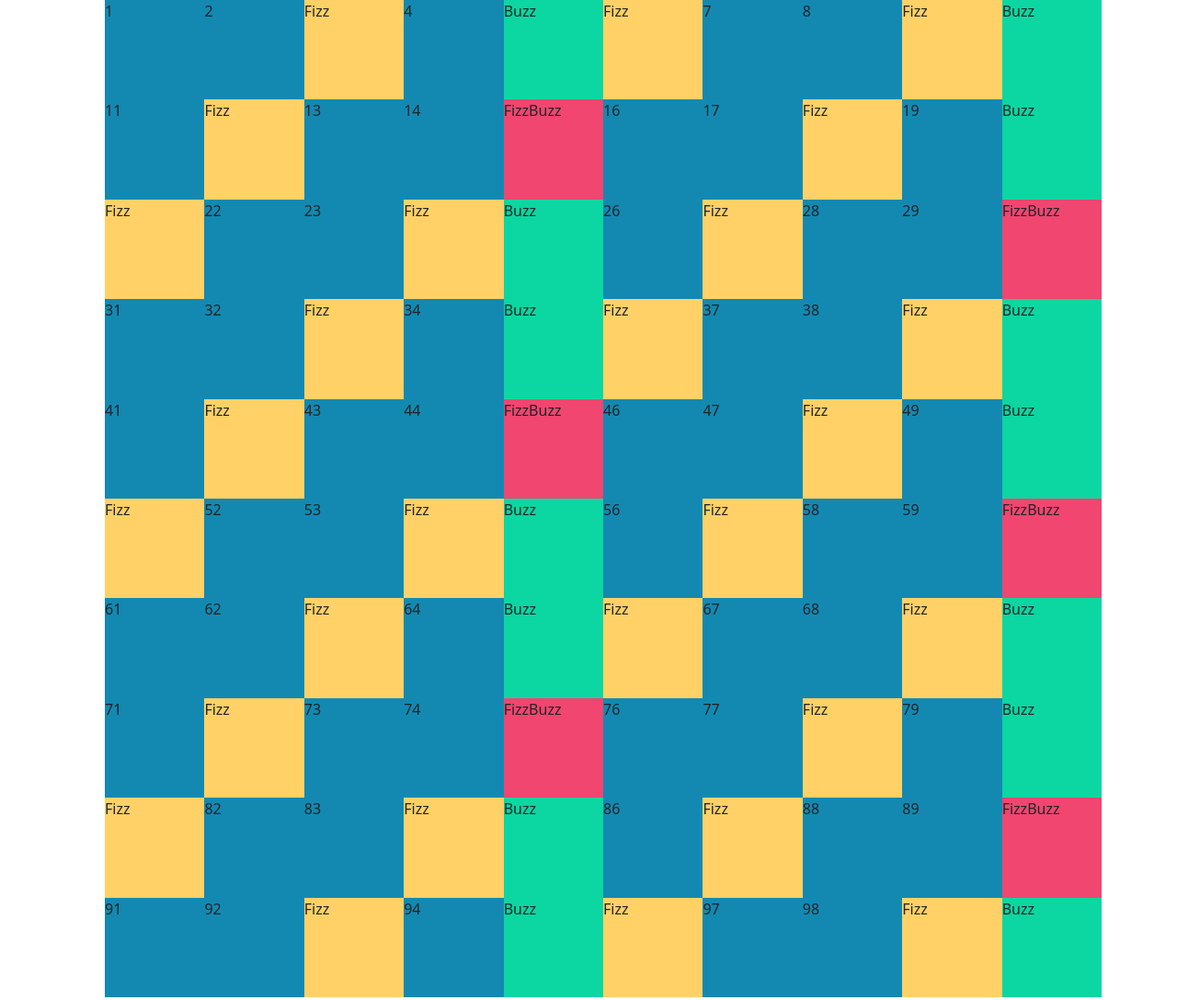
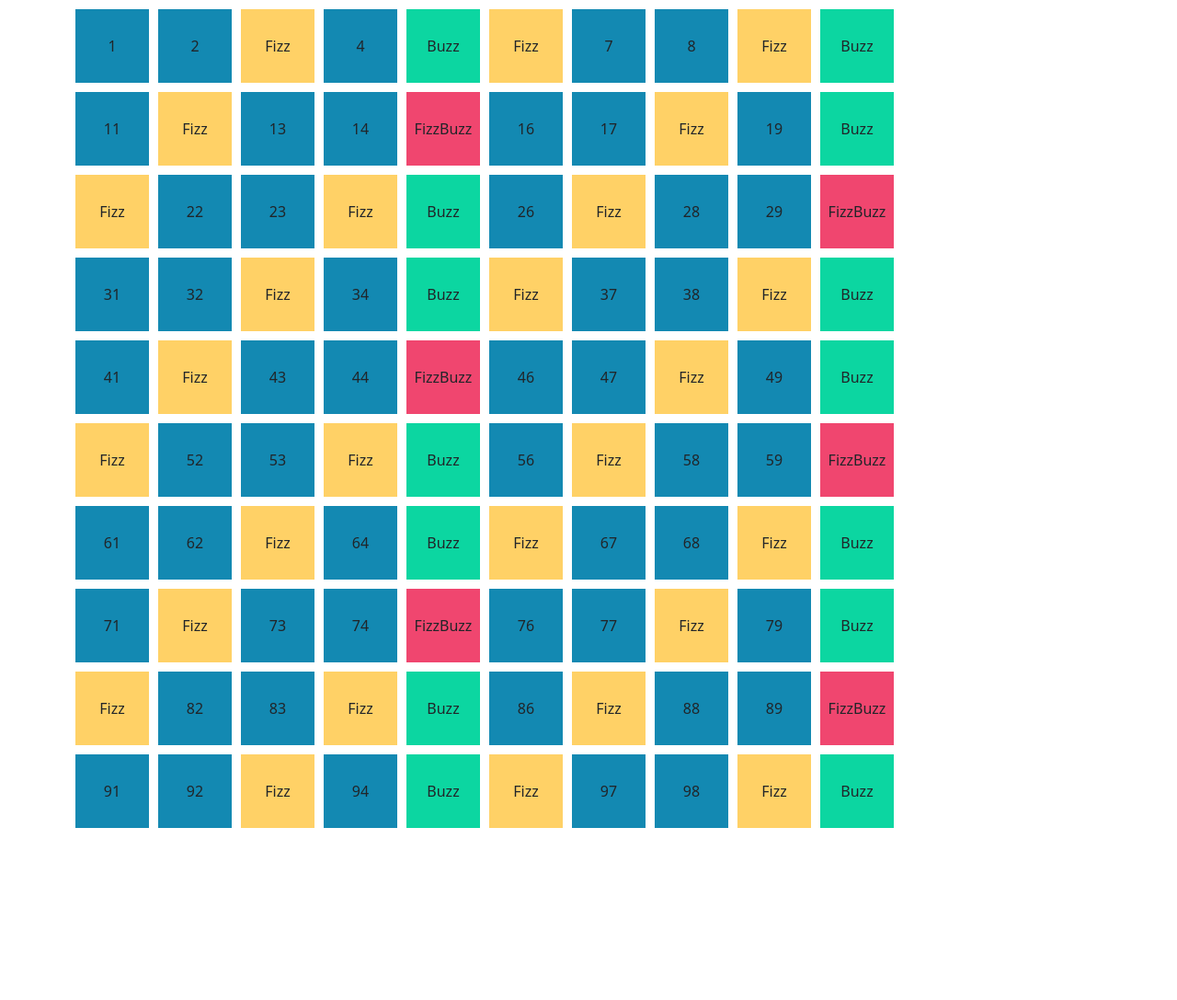
Before and after one commit to RoccoCerro/FizzBuzz, a plain HTML site: page index.html in a window 1280 px wide. Shown: the whole page at 92% size. After the commit the page ends 926 px from the top, so only its background shows below. Drawn offline with nearby package versions, Linux system fonts and the light colour scheme.

Commit message:
FEAT stile li

```diff
--- a/css/style.css
+++ b/css/style.css
@@ -1,4 +1,7 @@
 ul {
     display: grid;
-    grid-template-columns: repeat(10, 1fr);
+    grid-template-columns: repeat(10, 80px);
+    column-gap: 10px;
+    row-gap: 10px;
+    padding: 10px 0;
 }
--- a/js/app.js
+++ b/js/app.js
@@ -78,6 +78,8 @@ for (let i = 0; i < n; i++){
     li.style.aspectRatio = 1;
     li.style.backgroundColor = color;
     li.style.listStyle = "none";
+    li.style.textAlign = "center"
+    li.style.lineHeight = "80px"
     ulElement.append(li)
     console.log(li);
 }
```
